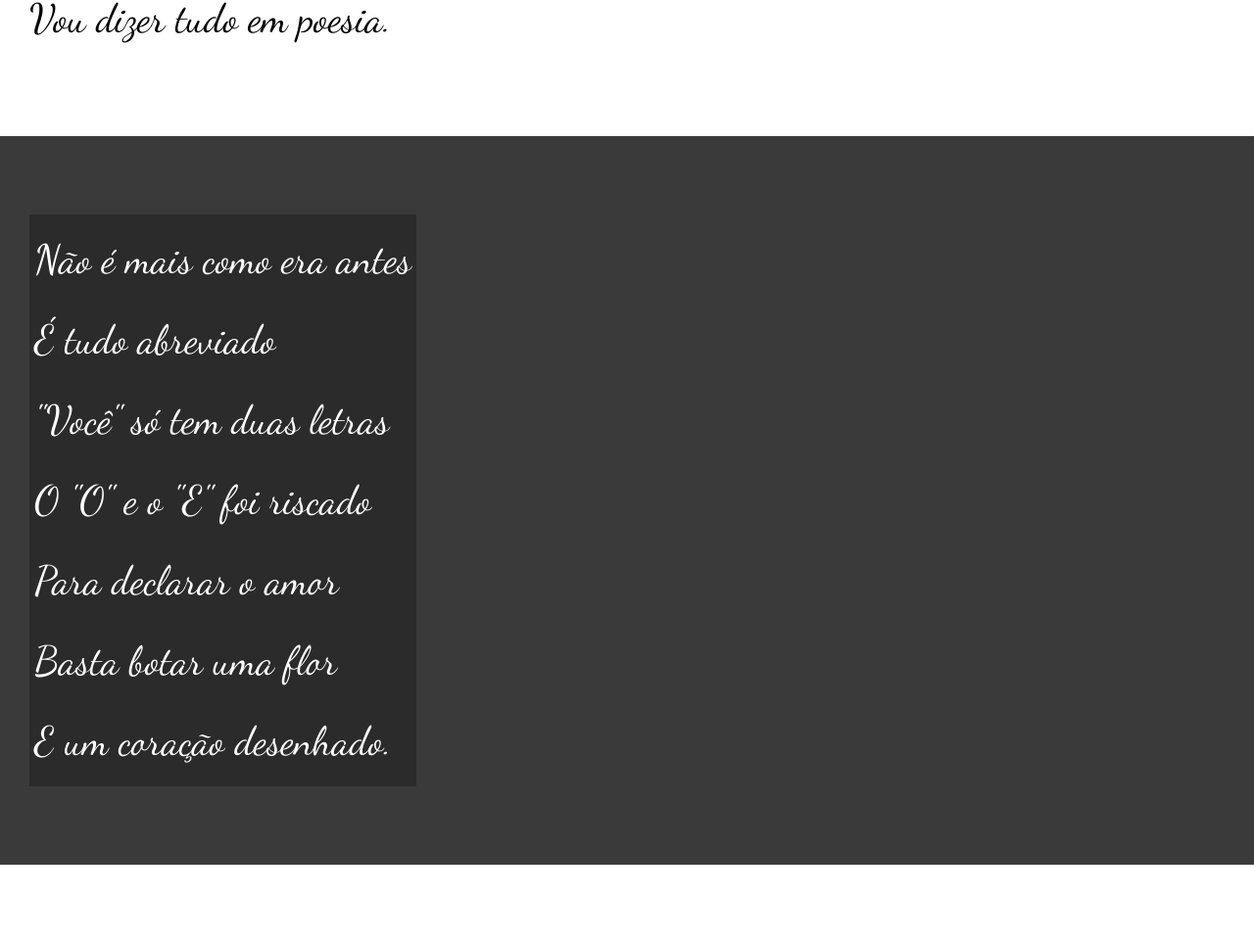
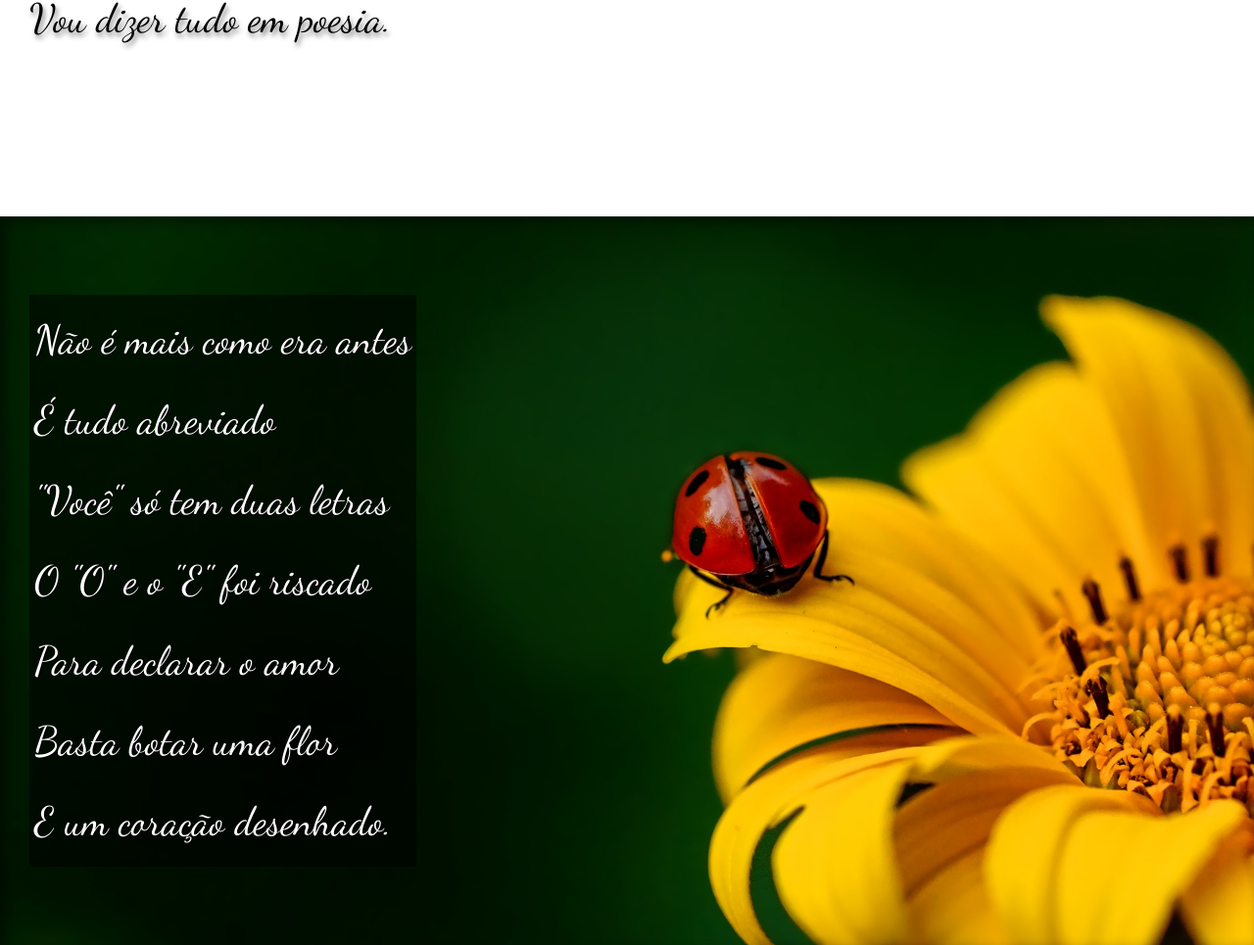
Before and after one commit to alessandrosc2/html-css, a plain HTML site: page desafio02/index.html in a window 1280 px wide. Shown: the part 869-1834 px from the top of the page at 98% size. Drawn offline with nearby package versions, Linux system fonts and the light colour scheme; a web font is replaced by a local one.

Commit message:
finalizando

```diff
--- a/desafio02/estilo/style.css
+++ b/desafio02/estilo/style.css
@@ -62,6 +62,11 @@ section {
     font-size: 3.2vw;
 }
 
+section > p {
+    padding-bottom: 2em;
+    text-shadow: 2px 4px 5px rgba(0, 0, 0, 0.514);
+}
+
 section.normal {
     background-color: white;
     color: black;
@@ -70,12 +75,27 @@ section.normal {
 section.image {
     background-color: rgb(59, 58, 58);
     color: white;
+    box-shadow: inset 6px 6px 13px 0px rgba(0, 0, 0, 0.452);
+    background-size: cover;
+    background-attachment: fixed;
 }
 
 section.image > p {
     display: inline-block;
     padding: 5px;
-    background-color: rgba(0, 0, 0, 0.253);
+    background-color: rgba(0, 0, 0, 0.514);
+    text-shadow: 1px 1px 0px black;
+}
+
+section#img01 {
+    background-image: url('../imagens/background001.jpg');
+    background-position: right center;
+
+}
+
+section#img02 {
+    background-image: url('../imagens/background002.jpg');
+
 }
 
 footer {
--- a/desafio02/index.html
+++ b/desafio02/index.html
@@ -28,7 +28,7 @@
         </p>
     </section>
 
-    <section class="image">
+    <section class="image" id="img01">
         <p>
             Não é mais como era antes <br>
             É tudo abreviado <br>
@@ -62,7 +62,7 @@
         </p>
     </section>
 
-    <section class="image">
+    <section class="image" id="img02">
         <p>
             Tenho saudade das cartas <br>
             Escritas com a própria mão <br>
```
